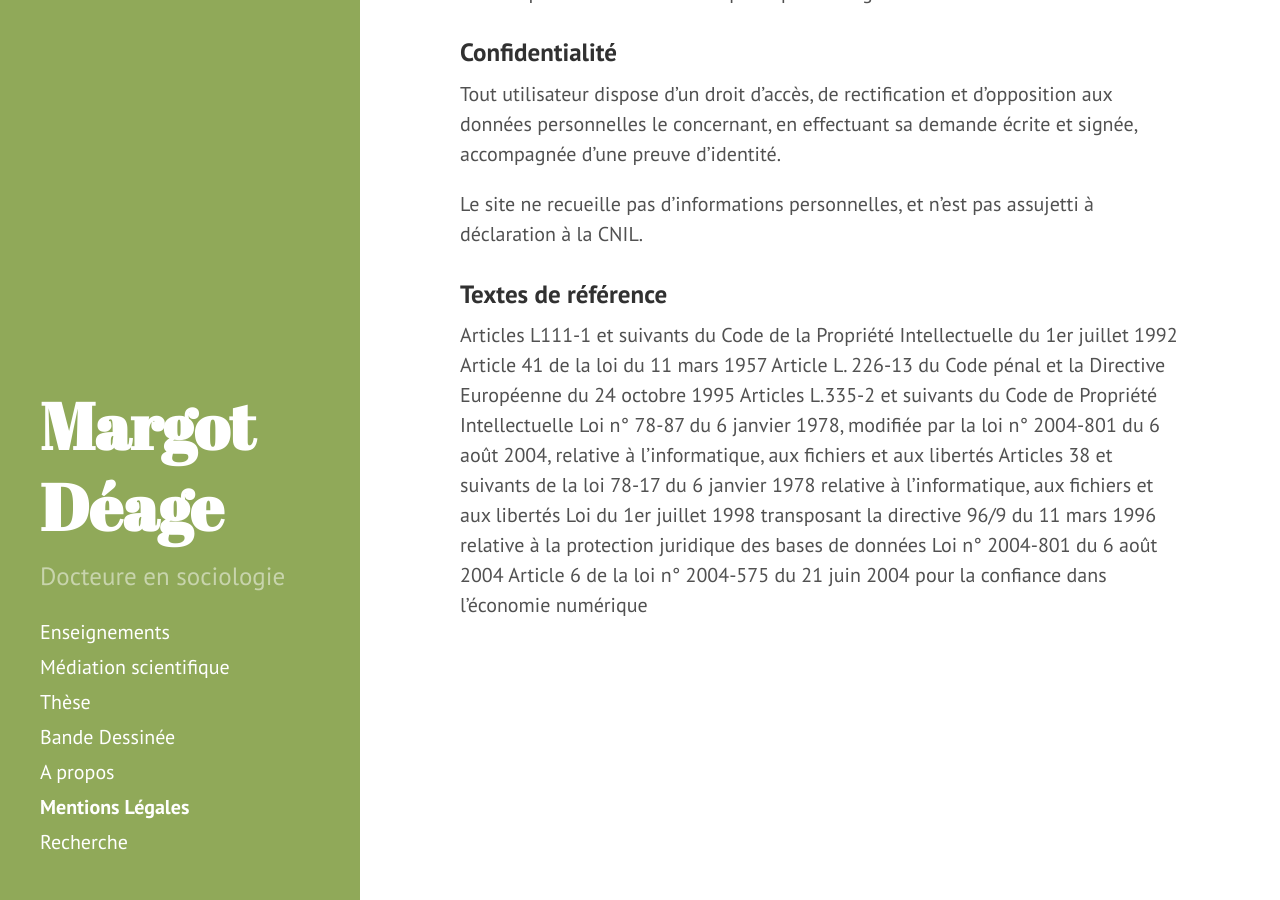
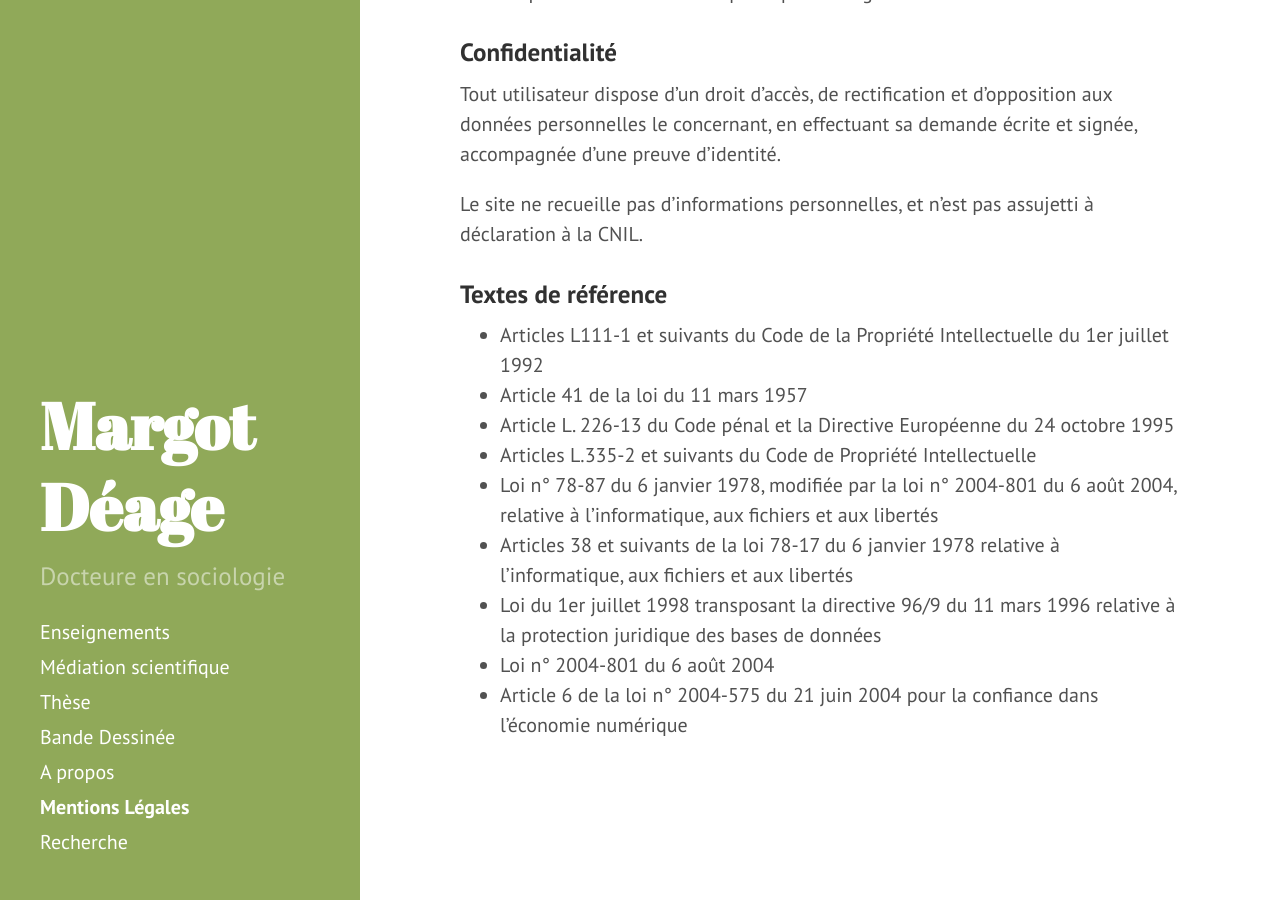
Before and after one commit to margotdeage/margotdeage.github.io, a Jekyll site: the page built from mentionslegales.md, in a window 1280 px wide and 900 px high, scrolled down 1809 px. Built offline with Jekyll 4.4.1, drawn with Linux system fonts in a browser that asks for light colours.

```diff
--- a/mentionslegales.md
+++ b/mentionslegales.md
@@ -55,12 +55,12 @@ Tout utilisateur dispose d’un droit d’accès, de rectification et d’opposi
 Le site ne recueille pas d’informations personnelles, et n’est pas assujetti à déclaration à la CNIL.
 
 ### Textes de référence
-Articles L111-1 et suivants du Code de la Propriété Intellectuelle du 1er juillet 1992
-Article 41 de la loi du 11 mars 1957
-Article L. 226-13 du Code pénal et la Directive Européenne du 24 octobre 1995
-Articles L.335-2 et suivants du Code de Propriété Intellectuelle
-Loi n° 78-87 du 6 janvier 1978, modifiée par la loi n° 2004-801 du 6 août 2004, relative à l’informatique, aux fichiers et aux libertés
-Articles 38 et suivants de la loi 78-17 du 6 janvier 1978 relative à l’informatique, aux fichiers et aux libertés
-Loi du 1er juillet 1998 transposant la directive 96/9 du 11 mars 1996 relative à la protection juridique des bases de données
-Loi n° 2004-801 du 6 août 2004
-Article 6 de la loi n° 2004-575 du 21 juin 2004 pour la confiance dans l’économie numérique
+* Articles L111-1 et suivants du Code de la Propriété Intellectuelle du 1er juillet 1992
+* Article 41 de la loi du 11 mars 1957
+* Article L. 226-13 du Code pénal et la Directive Européenne du 24 octobre 1995
+* Articles L.335-2 et suivants du Code de Propriété Intellectuelle
+* Loi n° 78-87 du 6 janvier 1978, modifiée par la loi n° 2004-801 du 6 août 2004, relative à l’informatique, aux fichiers et aux libertés
+* Articles 38 et suivants de la loi 78-17 du 6 janvier 1978 relative à l’informatique, aux fichiers et aux libertés
+* Loi du 1er juillet 1998 transposant la directive 96/9 du 11 mars 1996 relative à la protection juridique des bases de données
+* Loi n° 2004-801 du 6 août 2004
+* Article 6 de la loi n° 2004-575 du 21 juin 2004 pour la confiance dans l’économie numérique
```
